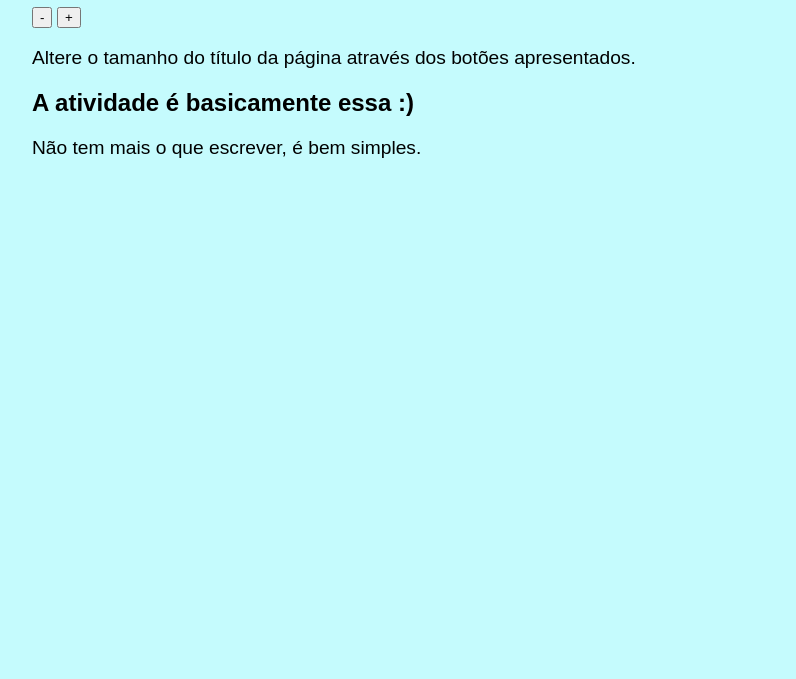
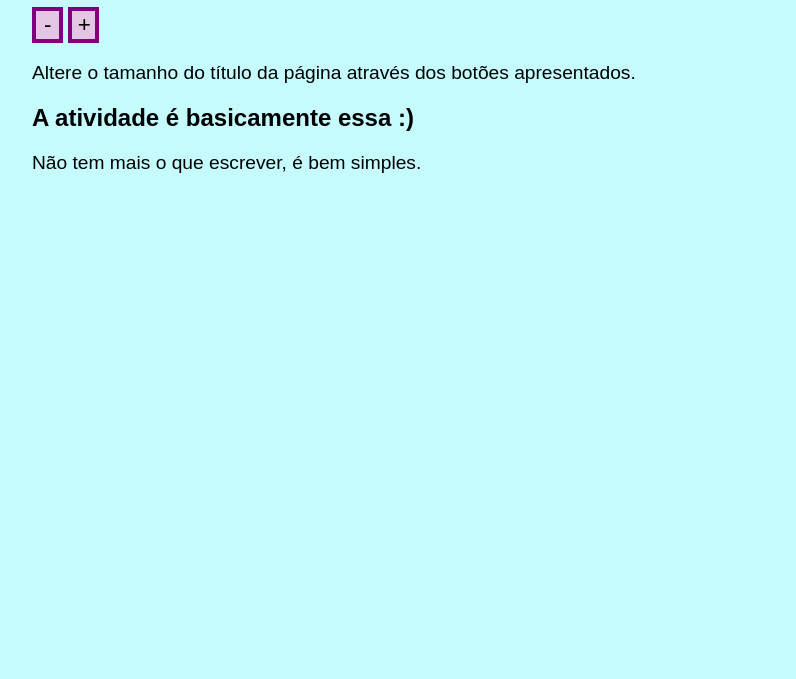
Before and after one commit to luisacps/prog-web-II, a plain HTML site: page index.html in a window 1280 px wide. Shown: the part 121-800 px from the top of the page, without its empty margins (56-852 px from the left). Drawn offline with Linux system fonts and the light colour scheme.

Commit message:
Update index.html

```diff
--- a/index.html
+++ b/index.html
@@ -16,13 +16,19 @@
         p {
             font-size: 1.2em;
         }
-
+        .button {
+            border: solid 4px purple;
+            background-color: rgb(228, 197, 228);
+            width: 1.4em ;
+            weight: 1.8em;
+            font-size: 1.4em;
+        }
     </style>
 </head>
 <body>
     <h1>Prog Web II: Alterar tamanho do título da página</h1>
-    <button onclick="diminuir()">-</button>
-    <button onclick="aumentar()">+</button><br>
+    <button class="button" onclick="diminuir()">-</button>
+    <button class="button" onclick="aumentar()">+</button><br>
     <p>Altere o tamanho do título da página através dos botões apresentados.</p>
     <h2>A atividade é basicamente essa :)</h2>
     <p>Não tem mais o que escrever, é bem simples.</p>
```
